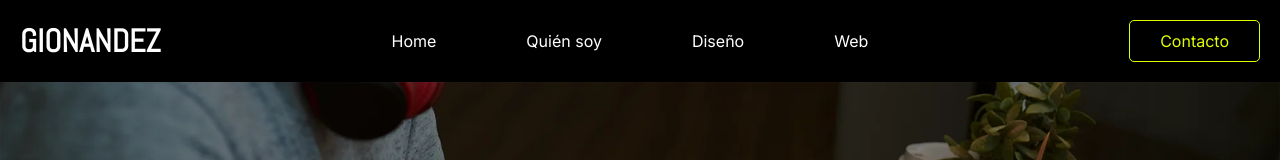
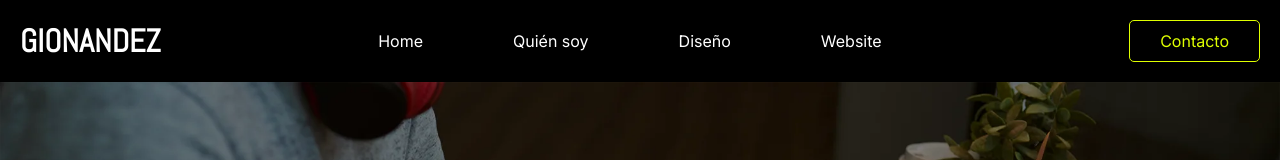
Before and after one commit to gionandez/gnndzcdrhs, a plain HTML site: page index.html in a window 1280 px wide. Shown: the top 160 px of the page. Drawn offline with Linux system fonts and the light colour scheme.

Commit message:
Cambio menu

```diff
--- a/index.html
+++ b/index.html
@@ -21,7 +21,7 @@
                     <li><a href="index.html">Home</a></li>
                     <li><a href="./pages/quiensoy.html">Quién soy</a></li>
                     <li><a href="./pages/disenio.html">Diseño</a></li>
-                    <li><a href="./pages/web.html">Web</a></li>
+                    <li><a href="./pages/web.html">Website</a></li>
                 </ul>
             </nav>
             <a href="./pages/contacto.html" class="contact">Contacto</a>
```
